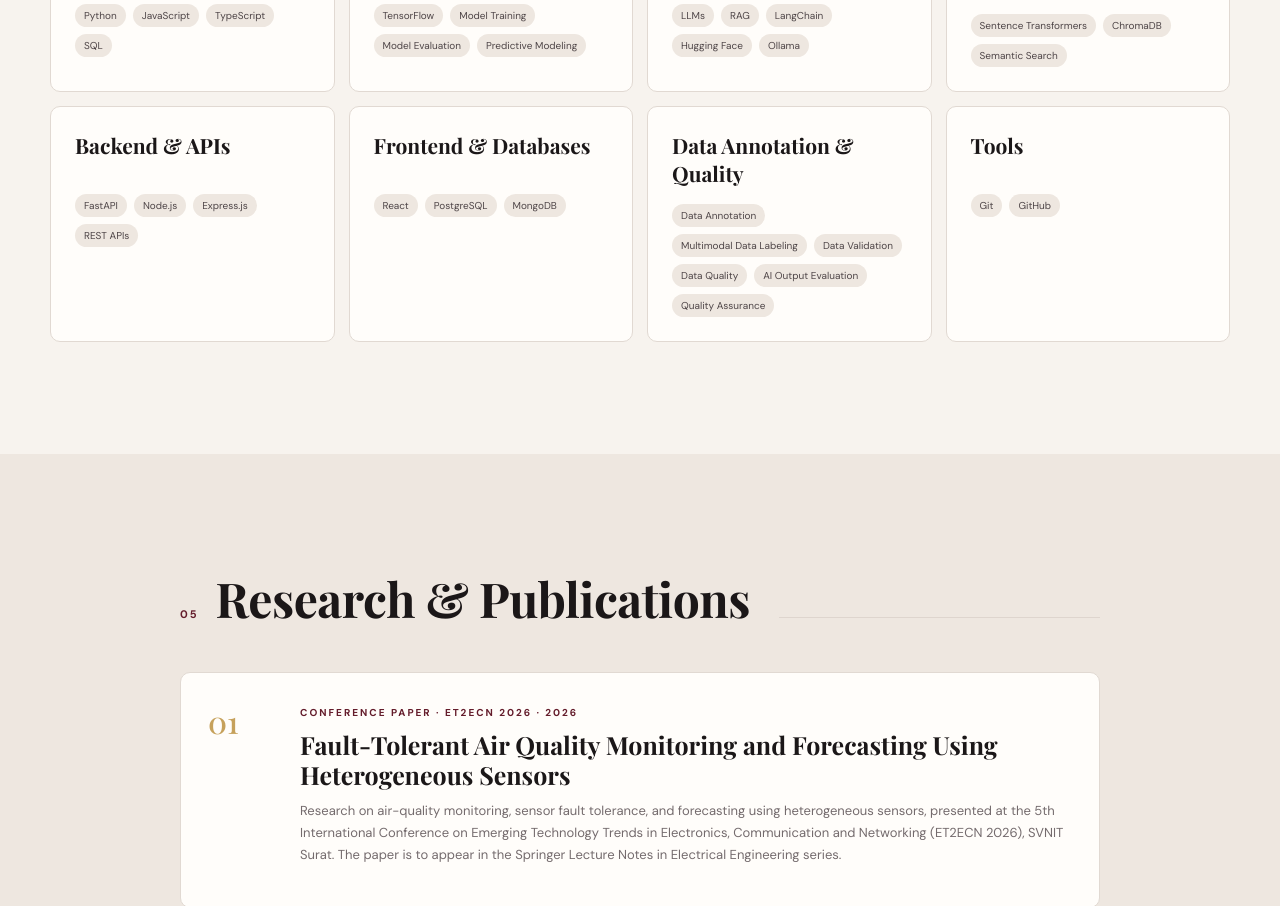
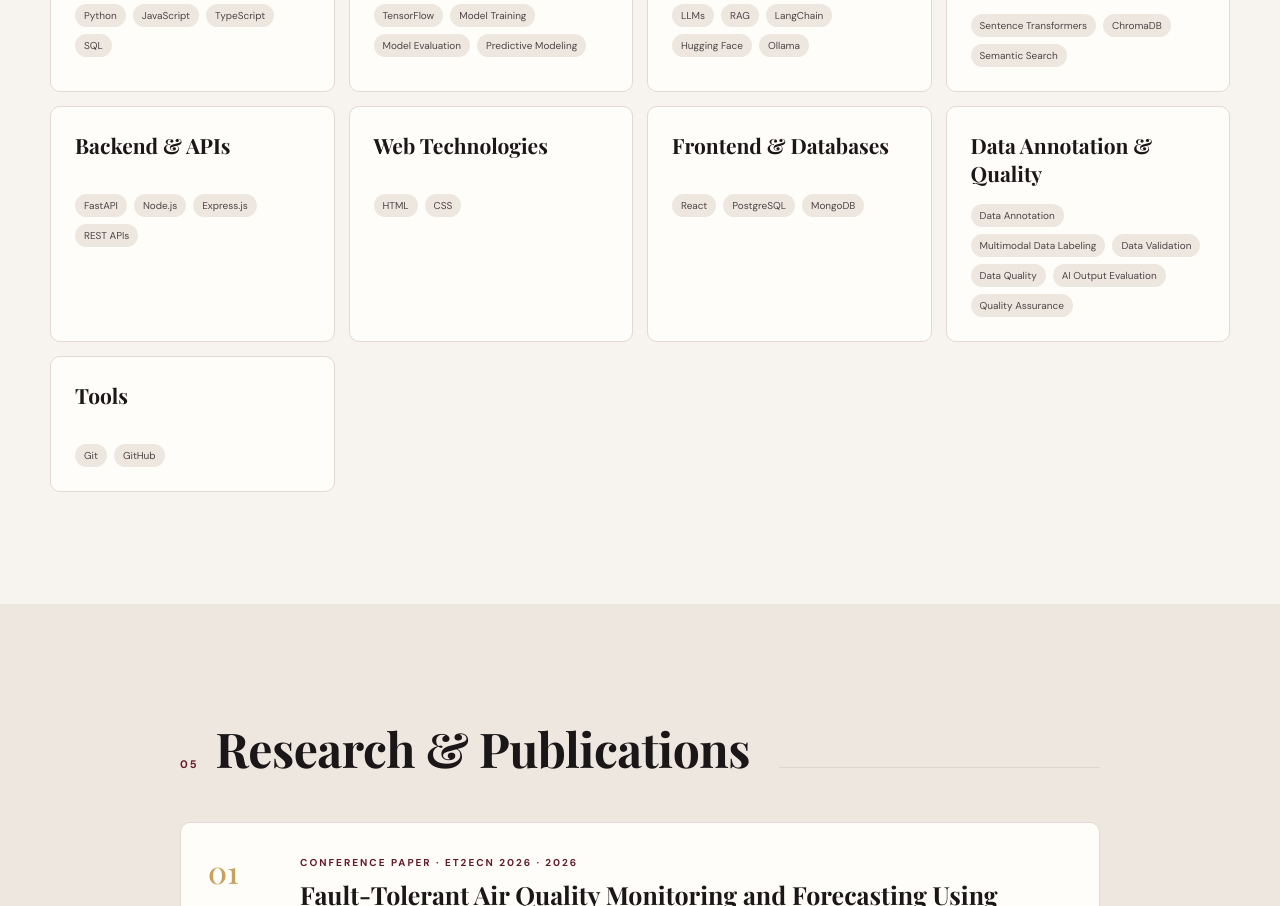
Before and after one commit to Sunny1112003/Prajna-Portfolio, a React (Vite) app: page / in a window 1280 px wide. Shown: the part 3860-4766 px from the top of the page. Built offline with nearby package versions, Linux system fonts and the light colour scheme.

Commit message:
Add HTML and CSS to Technical Expertise

```diff
--- a/src/content.ts
+++ b/src/content.ts
@@ -166,6 +166,10 @@ export const skills: { group: string; items: string[] }[] = [
     items: ['FastAPI', 'Node.js', 'Express.js', 'REST APIs'],
   },
   {
+    group: 'Web Technologies',
+    items: ['HTML', 'CSS'],
+  },
+  {
     group: 'Frontend & Databases',
     items: ['React', 'PostgreSQL', 'MongoDB'],
   },
```
